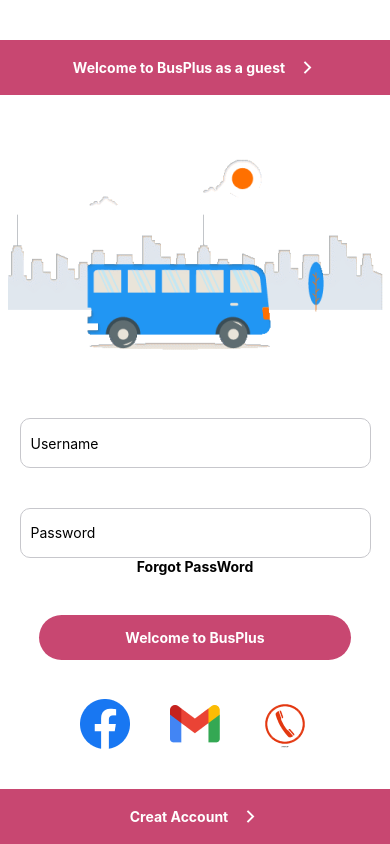
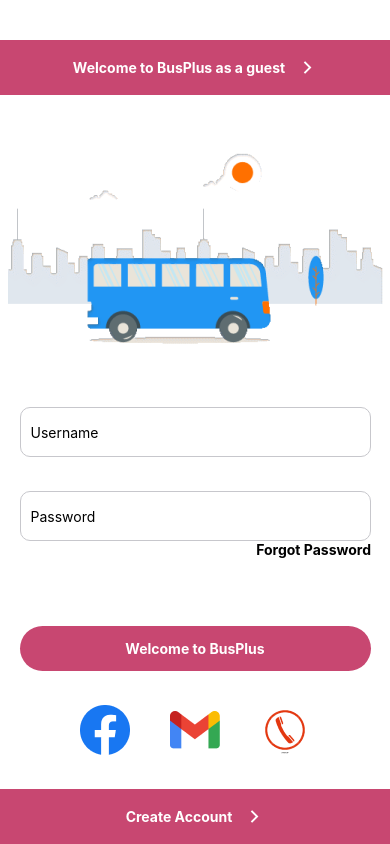
Before and after one commit to MauDucKG/BusPlus, a React Native app in the folder app/: screen /LoginS in a window 390 px wide. Built offline with nearby package versions, Linux system fonts and the light colour scheme.

Commit message:
HuyPham: Signup + Forgot Screen

```diff
--- a/app/screens/Login/Forgot.js
+++ b/app/screens/Login/Forgot.js
@@ -2,99 +2,133 @@
 import { useState, useEffect } from "react";
 import axios from "axios";
 import { ImageBackground } from "react-native";
-import { Image, StyleSheet, Text, View, ScrollView, TouchableOpacity, TextInput, Alert} from "react-native";
+import { Image, StyleSheet, Text, View, ScrollView, TouchableOpacity, TextInput, Alert, Linking } from "react-native";
+import Ionicons from "react-native-vector-icons/Ionicons";
 
 const Login = ({ navigation }) => {
   const handleLogin = () => {
-    return navigation.navigate('Main');
-  };
-  const handleForgot = () => {
-    return navigation.navigate('Password')
-  };
-  const handleHelp = () => {
-    return navigation.navigate('Password')
-  };
-  const handleContact = () => {
-    return navigation.navigate('Password')
-  };
-  const handleAboutUs = () => {
-    return navigation.navigate('Password')
+    return navigation.navigate('Login');
   };
 
   return (
     <>
-        <View style={styles.content1}>
-          <Text style={styles.textlogin}>Login</Text>
+    <View style = {styles.container}>
 
-
-
-          <View style={styles.form}>
-            <TextInput
-              style={styles.input}
-              placeholder="Tên đăng nhập"
-              onChangeText={(text) => setUsername(text)}
-            />
-          </View>
-
-          <View style={styles.form1}>
-          <TextInput
-              style={styles.input}
-              placeholder="Mật khẩu"
-              secureTextEntry={true}
-              onChangeText={(text) => setPassword(text)}
-            />
-            <TouchableOpacity onPress={handleForgot}>
-              <View>
-                <Text style={[styles.caption2 ]}>Forgot PassWord</Text>
+      <View style = {styles.container1}>
+        <TouchableOpacity style={styles.thanh} disabled={true}>
+          <View style={styles.row}>
+            <Text style={styles.thanhText}>FORGOT PASSWORD</Text>
           </View>
         </TouchableOpacity>
       </View>
+
+      <View style={styles.container2}>
+        <Image style={styles.logo} source={require("../../assets/test.png")} />
       </View>
 
-        <View style={styles.content1}>
-          <View style={styles.form2}>
+      <View style={styles.container2}>
+      </View>
 
-            <TouchableOpacity style={styles.button} onPress={handleLogin}>
-              <Text style={styles.buttonText}>Login</Text>
-            </TouchableOpacity>
+      <View style={styles.container2}>
+        <View style={styles.form}>
+          <View style={styles.formcenter}>
+            <TextInput
+              style={styles.input}
+              placeholder="Password"
+              secureTextEntry={true}
+              // onChangeText={(text) => setPassword(text)}
+            />
+          </View>
         </View>
       </View>
 
+      <View style={styles.container2}>
+      </View>
+
+      <View style = {styles.container3}></View>
+
       <View style={styles.content}>
-          <View style={styles.form3}>
-            <TouchableOpacity onPress={handleHelp} style={styles.helpcontact}>
-              <View>
-                <Text style={[styles.caption3 ]}>Help</Text>
+        <TouchableOpacity style={styles.button} onPress={handleLogin}>
+          <Text style={styles.thanhText}>Reset Password</Text>
+        </TouchableOpacity>
       </View>
-            </TouchableOpacity>
-            <TouchableOpacity onPress={handleContact} style={styles.helpcontact}>
-              <View>
-                <Text style={[styles.caption3 ]}>Contact</Text>
-              </View>
-            </TouchableOpacity>
-            <TouchableOpacity onPress={handleAboutUs} style={styles.helpcontact}>
-              <View>
-                <Text style={[styles.caption3 ]}>About Us</Text>
+
+      <View style = {styles.container3}></View>
+
+      <View style = {styles.container3}>
+        <TouchableOpacity style={styles.thanh} onPress={handleLogin}>
+          <View style={styles.row}>
+            <Ionicons style={styles.padd} name={"chevron-back-outline"} size={20} color={"#FFFFFF"}></Ionicons>
+            <Text style={styles.thanhText}>Log in </Text>
           </View>
         </TouchableOpacity>
       </View>
+
       </View>
     </>
   );
 };
 
 const styles = StyleSheet.create({
-
-
-  container1: {
-    flex: 1,
-    justifyContent: "space-between",
-  },
-
   container: {
     flex: 1,
     width: "100%",
+    justifyContent: "space-between",
+    backgroundColor: 'white',
+  },
+  container1: {
+    flexDirection: "row",
+    paddingTop: 40,
     justifyContent: "center",
+  },
+  container3: {
+    flexDirection: "row",
+    alignItems: 'center',
+    justifyContent: "center",
+  },
+  row: {
+    flexDirection: 'row',
+    alignItems: 'center',
+  },
+  thanh: {
+    width: "100%",
+    height: 55,
+    backgroundColor: "#C84771",
+    alignItems: "center",
+    justifyContent: "center",
+  },
+  thanhText: {
+    color: "white",
+    fontSize: 14,
+    fontWeight: "bold",
+  },
+  padd: {
+    paddingEnd: 12,
+  },
+  container2: {
+    alignItems: "center",
+    justifyContent:"center",
+  },
+
+  container4: {
+    width: '90%',
+    alignItems: "center",
+    justifyContent:"center",
+  },
+
+  logo: {
+    width: "100%",
+    resizeMode: "contain",
+  },
+
+  logo1: {
+    resizeMode: "contain",
+  },
+
+  logocenter: {
+    resizeMode: "contain",
+    marginLeft: 40,
+    marginRight: 40,
   },
 
   content: {
@@ -104,109 +138,44 @@
 
   },
 
-  content1: {
-    justifyContent: "center", // can giua theo truc y
-    alignItems: "center", // can giua theo truc x
-    padding: 5,
-
-  },
-  formlogo: {
-    flexDirection: "row",
-    alignItems: "flex-end",
-    justifyContent:"center",
-    marginTop: 70,
-
+  form: {
+    justifyContent: "space-between",
+    width: "100%",
   },
 
-  logo: {
-    width: 260,
-    height: 50,
-    resizeMode: "contain",
-    // position: "absolute",
-    // top: 60,
-    // marginBottom: 30,
-  },
-  form0: {
-    flexDirection: "row",
-    padding: 5,
+  formcenter: {
     alignItems: "center",
-    justifyContent: "space-between",
-
   },
 
-  form: {
-    flexDirection: "row",
-    marginTop: 25,
-    alignItems: "center",
-    width: "100%",
-    maxWidth: 300,
-    borderRadius: 20,
-
-  },
   form1: {
     width: "100%",
-    marginTop: 25,
-    maxWidth: 300,
-    borderRadius: 20,
-    justifyContent: "space-between",
-  },
-  form2: {
-    flexDirection: "row",
-    alignItems: "center",
-    justifyContent: "space-between",
-    width: "100%",
-    padding: 5,
-    borderRadius: 20,
-  },
-
-  form3: {
-    flexDirection: 'row',
-    marginBottom: 30,
   },
 
   input: {
-    width: "100%",
-    maxWidth: 300,
+    width: "90%",
     height: 50,
-    backgroundColor: "#fff",
-    borderRadius: 20,
-    paddingHorizontal: 25,
+    backgroundColor: "white",
+    borderRadius: 10,
+    borderColor: '#C7C7CC',
+    borderWidth: 1,
+    padding: 10,
   },
+
   button: {
-    width: "100%",
-    height: 50,
-    backgroundColor: "#F8D247",
+    width: "90%",
+    height: 45,
+    backgroundColor: "#C84771",
     borderRadius: 30,
-    marginTop: 10,
     alignItems: "center",
     justifyContent: "center",
   },
-  buttonText: {
-    color: "black",
-    fontSize: 18,
-    fontWeight: "bold",
-  },
-  textlogin: {
-    color: 'white',
-    fontSize: 40,
-    fontWeight: "bold",
-  },
-  caption2: {
-    color: 'white',
+
+  caption: {
+    color: 'black',
     fontWeight: "bold",
     textAlign: 'right',
+    marginRight: 19,
   },
-
-  caption3: {
-    color: 'gray',
-    fontWeight: "bold",
-  },
-
-  helpcontact: {
-    marginLeft: 20,
-
-  },
-
 
 });
 
--- a/app/screens/Login/Signin.js
+++ b/app/screens/Login/Signin.js
@@ -2,24 +2,20 @@
 import { useState, useEffect } from "react";
 import axios from "axios";
 import { ImageBackground } from "react-native";
-import { Image, StyleSheet, Text, View, ScrollView, TouchableOpacity, TextInput, Alert} from "react-native";
+import { Image, StyleSheet, Text, View, ScrollView, TouchableOpacity, TextInput, Alert, Linking } from "react-native";
 import Ionicons from "react-native-vector-icons/Ionicons";
 
 const Login = ({ navigation }) => {
   const handleLogin = () => {
     return navigation.navigate('Main');
   };
+
+  const create = () => {
+    return navigation.navigate('Signup');
+  };
+
   const handleForgot = () => {
-    return navigation.navigate('Password')
-  };
-  const handleHelp = () => {
-    return navigation.navigate('Password')
-  };
-  const handleContact = () => {
-    return navigation.navigate('Password')
-  };
-  const handleAboutUs = () => {
-    return navigation.navigate('Password')
+    return navigation.navigate('Forgot')
   };
 
   return (
@@ -41,6 +37,7 @@
 
       <View style={styles.container2}>
         <View style={styles.form}>
+          <View style={styles.formcenter}>
             <TextInput
               style={styles.input}
               placeholder="Username"
@@ -48,22 +45,29 @@
             />
           </View>
         </View>
+      </View>
 
       <View style={styles.container2}>
         <View style={styles.form}>
+          <View style={styles.formcenter}>
             <TextInput
               style={styles.input}
               placeholder="Password"
               secureTextEntry={true}
-            onChangeText={(text) => setPassword(text)}
+              // onChangeText={(text) => setPassword(text)}
             />
+          </View>
+          <View style={styles.captionContainer}>
             <TouchableOpacity onPress={handleForgot}>
               <View>
-              <Text style={styles.caption}>Forgot PassWord</Text>
+                <Text style={styles.caption}>Forgot Password</Text>
               </View>
             </TouchableOpacity>
           </View>
         </View>
+      </View>
+
+      <View style = {styles.container3}></View>
 
       <View style={styles.content}>
         <TouchableOpacity style={styles.button} onPress={handleLogin}>
@@ -79,9 +83,9 @@
 
 
       <View style = {styles.container3}>
-        <TouchableOpacity style={styles.thanh} onPress={handleLogin}>
+        <TouchableOpacity style={styles.thanh} onPress={create}>
           <View style={styles.row}>
-            <Text style={styles.thanhText}>Creat Account</Text>
+            <Text style={styles.thanhText}>Create Account</Text>
             <Ionicons style={styles.padd} name={"chevron-forward-outline"} size={20} color={"#FFFFFF"}></Ionicons>
           </View>
         </TouchableOpacity>
@@ -132,6 +136,13 @@
     alignItems: "center",
     justifyContent:"center",
   },
+
+  container4: {
+    width: '90%',
+    alignItems: "center",
+    justifyContent:"center",
+  },
+
   logo: {
     width: "100%",
     resizeMode: "contain",
@@ -155,8 +166,12 @@
   },
 
   form: {
+    justifyContent: "space-between",
+    width: "100%",
+  },
+
+  formcenter: {
     alignItems: "center",
-    width: "100%",
   },
 
   form1: {
@@ -174,27 +189,19 @@
   },
 
   button: {
-    width: "80%",
+    width: "90%",
     height: 45,
     backgroundColor: "#C84771",
     borderRadius: 30,
     alignItems: "center",
     justifyContent: "center",
   },
-  buttonText: {
-    color: "black",
-    fontSize: 18,
-    fontWeight: "bold",
-  },
-  textlogin: {
-    color: 'white',
-    fontSize: 40,
-    fontWeight: "bold",
-  },
+
   caption: {
     color: 'black',
     fontWeight: "bold",
     textAlign: 'right',
+    marginRight: 19,
   },
 
 });
--- a/app/screens/Login/Signup.js
+++ b/app/screens/Login/Signup.js
@@ -2,99 +2,156 @@
 import { useState, useEffect } from "react";
 import axios from "axios";
 import { ImageBackground } from "react-native";
-import { Image, StyleSheet, Text, View, ScrollView, TouchableOpacity, TextInput, Alert} from "react-native";
+import { Image, StyleSheet, Text, View, ScrollView, TouchableOpacity, TextInput, Alert, Linking } from "react-native";
+import Ionicons from "react-native-vector-icons/Ionicons";
 
 const Login = ({ navigation }) => {
   const handleLogin = () => {
-    return navigation.navigate('Main');
+    return navigation.navigate('Login');
   };
-  const handleForgot = () => {
-    return navigation.navigate('Password')
-  };
-  const handleHelp = () => {
-    return navigation.navigate('Password')
-  };
-  const handleContact = () => {
-    return navigation.navigate('Password')
-  };
-  const handleAboutUs = () => {
-    return navigation.navigate('Password')
+
+  const create = () => {
+    return navigation.navigate('Signup');
   };
 
   return (
     <>
-        <View style={styles.content1}>
-          <Text style={styles.textlogin}>Login</Text>
+    <View style = {styles.container}>
 
+      <View style = {styles.container1}>
+        <TouchableOpacity style={styles.thanh} disabled={true}>
+          <View style={styles.row}>
+            <Text style={styles.thanhText}>SIGN UP</Text>
+          </View>
+        </TouchableOpacity>
+      </View>
 
+      <View style={styles.container2}>
+        <Image style={styles.logo} source={require("../../assets/test.png")} />
+      </View>
 
-          <View style={styles.form}>
+      <View style={styles.container2}>
+        <View style={styles.form}>
+          <View style={styles.formcenter}>
             <TextInput
               style={styles.input}
-              placeholder="Tên đăng nhập"
-              onChangeText={(text) => setUsername(text)}
+              placeholder="Username"
+              // onChangeText={(text) => setUsername(text)}
             />
           </View>
+        </View>
+      </View>
 
-          <View style={styles.form1}>
-          <TextInput
+      <View style={styles.container2}>
+        <View style={styles.form}>
+          <View style={styles.formcenter}>
+            <TextInput
               style={styles.input}
-              placeholder="Mật khẩu"
+              placeholder="Password"
               secureTextEntry={true}
-              onChangeText={(text) => setPassword(text)}
+              // onChangeText={(text) => setPassword(text)}
             />
-            <TouchableOpacity onPress={handleForgot}>
-              <View>
-                <Text style={[styles.caption2 ]}>Forgot PassWord</Text>
-              </View>
-            </TouchableOpacity>
           </View>
         </View>
+      </View>
 
-        <View style={styles.content1}>
-          <View style={styles.form2}>
-
-            <TouchableOpacity style={styles.button} onPress={handleLogin}>
-              <Text style={styles.buttonText}>Login</Text>
-            </TouchableOpacity>
+      <View style={styles.container2}>
+        <View style={styles.form}>
+          <View style={styles.formcenter}>
+            <TextInput
+              style={styles.input}
+              placeholder="Confirm Password"
+              secureTextEntry={true}
+              // onChangeText={(text) => setPassword(text)}
+            />
           </View>
         </View>
+      </View>
 
-        <View style={styles.content}>
-          <View style={styles.form3}>
-            <TouchableOpacity onPress={handleHelp} style={styles.helpcontact}>
-              <View>
-                <Text style={[styles.caption3 ]}>Help</Text>
-              </View>
-            </TouchableOpacity>
-            <TouchableOpacity onPress={handleContact} style={styles.helpcontact}>
-              <View>
-                <Text style={[styles.caption3 ]}>Contact</Text>
-              </View>
-            </TouchableOpacity>
-            <TouchableOpacity onPress={handleAboutUs} style={styles.helpcontact}>
-              <View>
-                <Text style={[styles.caption3 ]}>About Us</Text>
-              </View>
-            </TouchableOpacity>
+      <View style = {styles.container3}></View>
+
+      <View style={styles.content}>
+        <TouchableOpacity style={styles.button} onPress={handleLogin}>
+          <Text style={styles.thanhText}>Sign up</Text>
+        </TouchableOpacity>
+      </View>
+
+      <View style = {styles.container3}></View>
+
+      <View style = {styles.container3}>
+        <TouchableOpacity style={styles.thanh} onPress={handleLogin}>
+          <View style={styles.row}>
+            <Ionicons style={styles.padd} name={"chevron-back-outline"} size={20} color={"#FFFFFF"}></Ionicons>
+            <Text style={styles.thanhText}>Log in </Text>
           </View>
-        </View>
+        </TouchableOpacity>
+      </View>
+
+      </View>
     </>
   );
 };
 
 const styles = StyleSheet.create({
-
-
-  container1: {
-    flex: 1,
-    justifyContent: "space-between",
-  },
-
   container: {
     flex: 1,
     width: "100%",
+    justifyContent: "space-between",
+    backgroundColor: 'white',
+  },
+  container1: {
+    flexDirection: "row",
+    paddingTop: 40,
     justifyContent: "center",
+  },
+  container3: {
+    flexDirection: "row",
+    alignItems: 'center',
+    justifyContent: "center",
+  },
+  row: {
+    flexDirection: 'row',
+    alignItems: 'center',
+  },
+  thanh: {
+    width: "100%",
+    height: 55,
+    backgroundColor: "#C84771",
+    alignItems: "center",
+    justifyContent: "center",
+  },
+  thanhText: {
+    color: "white",
+    fontSize: 14,
+    fontWeight: "bold",
+  },
+  padd: {
+    paddingEnd: 12,
+  },
+  container2: {
+    alignItems: "center",
+    justifyContent:"center",
+  },
+
+  container4: {
+    width: '90%',
+    alignItems: "center",
+    justifyContent:"center",
+  },
+
+  logo: {
+    width: "100%",
+    resizeMode: "contain",
+  },
+
+  logo1: {
+    resizeMode: "contain",
+  },
+
+  logocenter: {
+    resizeMode: "contain",
+    marginLeft: 40,
+    marginRight: 40,
   },
 
   content: {
@@ -104,109 +161,44 @@
 
   },
 
-  content1: {
-    justifyContent: "center", // can giua theo truc y
-    alignItems: "center", // can giua theo truc x
-    padding: 5,
-
-  },
-  formlogo: {
-    flexDirection: "row",
-    alignItems: "flex-end",
-    justifyContent:"center",
-    marginTop: 70,
-
+  form: {
+    justifyContent: "space-between",
+    width: "100%",
   },
 
-  logo: {
-    width: 260,
-    height: 50,
-    resizeMode: "contain",
-    // position: "absolute",
-    // top: 60,
-    // marginBottom: 30,
-  },
-  form0: {
-    flexDirection: "row",
-    padding: 5,
+  formcenter: {
     alignItems: "center",
-    justifyContent: "space-between",
-
   },
 
-  form: {
-    flexDirection: "row",
-    marginTop: 25,
-    alignItems: "center",
-    width: "100%",
-    maxWidth: 300,
-    borderRadius: 20,
-
-  },
   form1: {
     width: "100%",
-    marginTop: 25,
-    maxWidth: 300,
-    borderRadius: 20,
-    justifyContent: "space-between",
-  },
-  form2: {
-    flexDirection: "row",
-    alignItems: "center",
-    justifyContent: "space-between",
-    width: "100%",
-    padding: 5,
-    borderRadius: 20,
-  },
-
-  form3: {
-    flexDirection: 'row',
-    marginBottom: 30,
   },
 
   input: {
-    width: "100%",
-    maxWidth: 300,
+    width: "90%",
     height: 50,
-    backgroundColor: "#fff",
-    borderRadius: 20,
-    paddingHorizontal: 25,
+    backgroundColor: "white",
+    borderRadius: 10,
+    borderColor: '#C7C7CC',
+    borderWidth: 1,
+    padding: 10,
   },
+
   button: {
-    width: "100%",
-    height: 50,
-    backgroundColor: "#F8D247",
+    width: "90%",
+    height: 45,
+    backgroundColor: "#C84771",
     borderRadius: 30,
-    marginTop: 10,
     alignItems: "center",
     justifyContent: "center",
   },
-  buttonText: {
-    color: "black",
-    fontSize: 18,
-    fontWeight: "bold",
-  },
-  textlogin: {
-    color: 'white',
-    fontSize: 40,
-    fontWeight: "bold",
-  },
-  caption2: {
-    color: 'white',
+
+  caption: {
+    color: 'black',
     fontWeight: "bold",
     textAlign: 'right',
+    marginRight: 19,
   },
-
-  caption3: {
-    color: 'gray',
-    fontWeight: "bold",
-  },
-
-  helpcontact: {
-    marginLeft: 20,
-
-  },
-
 
 });
 
--- a/app/screens/Login/index.js
+++ b/app/screens/Login/index.js
@@ -10,11 +10,7 @@
 
 export default function Login() {
   return (
-    <LoginStack.Navigator
-      screenOptions={{
-        headerShown: true,
-      }}
-    >
+    <LoginStack.Navigator>
         <LoginStack.Screen
             name="Login"
             component={LoginScreen}
@@ -26,17 +22,13 @@
         <LoginStack.Screen
             name="Signup"
             component={SignupScreen}
-            options={{
-            headerShown: false,
-            }}
+            options={{ headerShown: false }}
         />
 
         <LoginStack.Screen
             name="Forgot"
             component={ForgotScreen}
-            options={{
-            headerShown: false,
-            }}
+            options={{ headerShown: false }}
         />
     </LoginStack.Navigator>
   );
```
Lines whose indentation alone changed are shown as unchanged.
